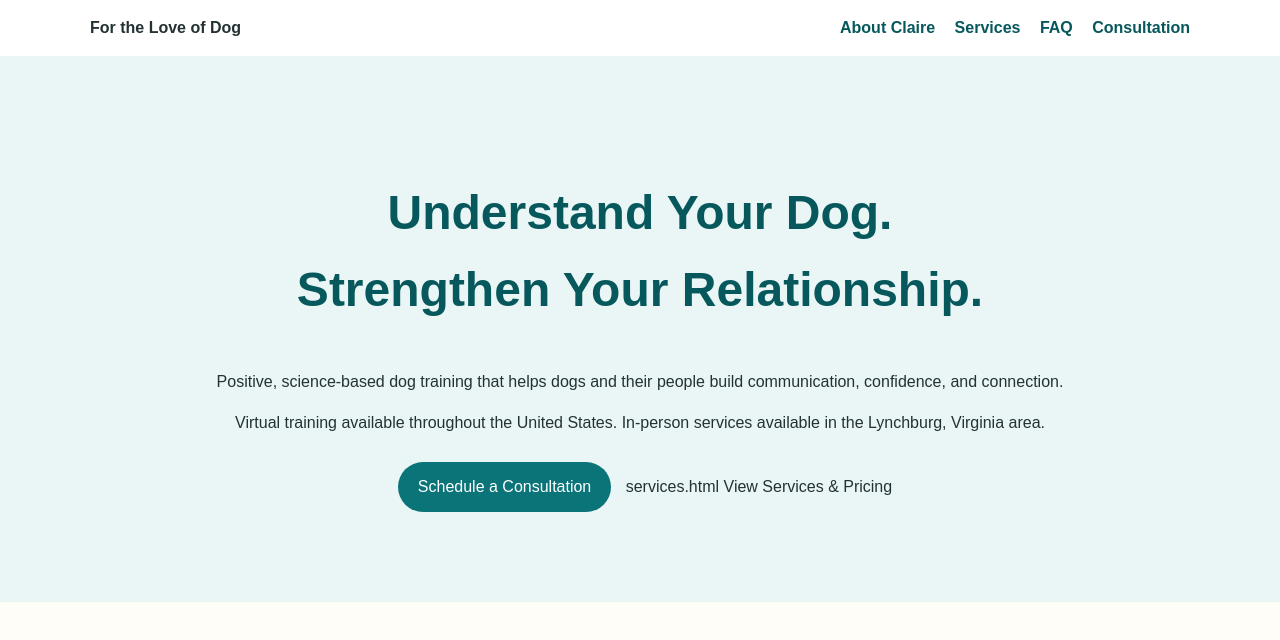
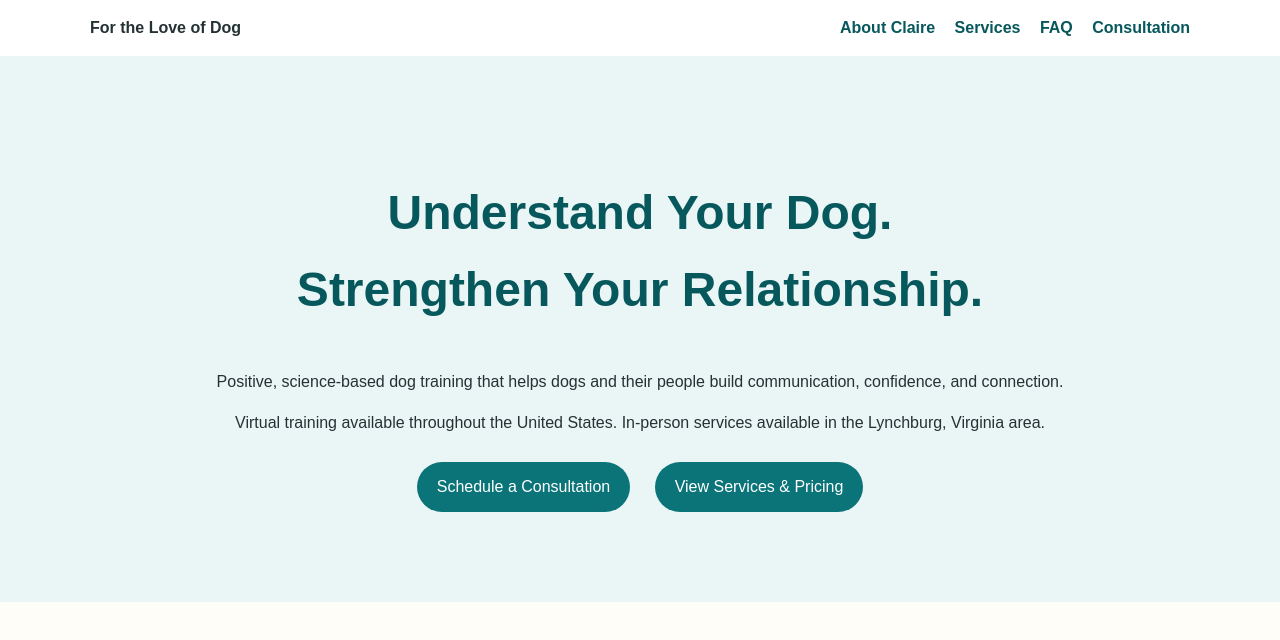
Before and after one commit to clairefortheloveofdog/forthelovedog, a plain HTML site: page For the Love of Dog Website/index.html in a window 1280 px wide. Shown: the top 640 px of the page. Drawn offline with Linux system fonts and the light colour scheme.

Commit message:
Update index.html

```diff
--- a/For the Love of Dog Website/index.html
+++ b/For the Love of Dog Website/index.html
@@ -134,7 +134,7 @@
 Schedule a Consultation
 </a>
 
-services.html
+<a href="services.html" class="button">
 View Services & Pricing
 </a>
 </section>
```
